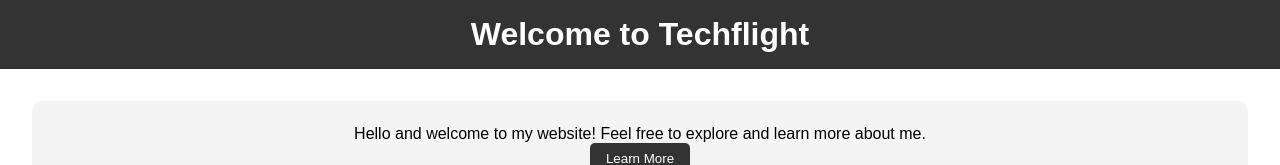
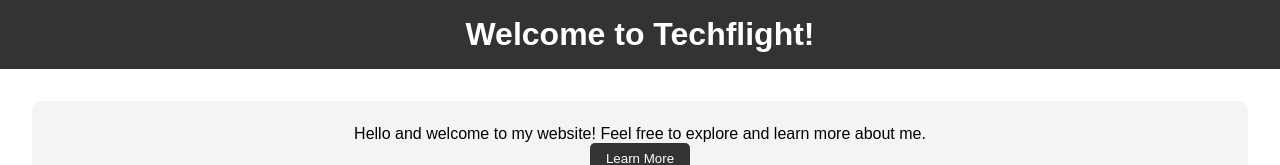
Before and after one commit to techflight/Welcome, a plain HTML site: page index.html in a window 1280 px wide. Shown: the top 165 px of the page. Drawn offline with Linux system fonts and the light colour scheme.

Commit message:
Update index.html

```diff
--- a/index.html
+++ b/index.html
@@ -3,12 +3,12 @@
 <head>
     <meta charset="UTF-8">
     <meta name="viewport" content="width=device-width, initial-scale=1.0">
-    <title>Welcome to Techflight</title>
+    <title>Welcome to Techflight!</title>
     <link rel="stylesheet" href="styles.css">
 </head>
 <body>
     <header>
-        <h1>Welcome to Techflight</h1>
+        <h1>Welcome to Techflight!</h1>
     </header>
     <main>
         <section class="intro">
```
